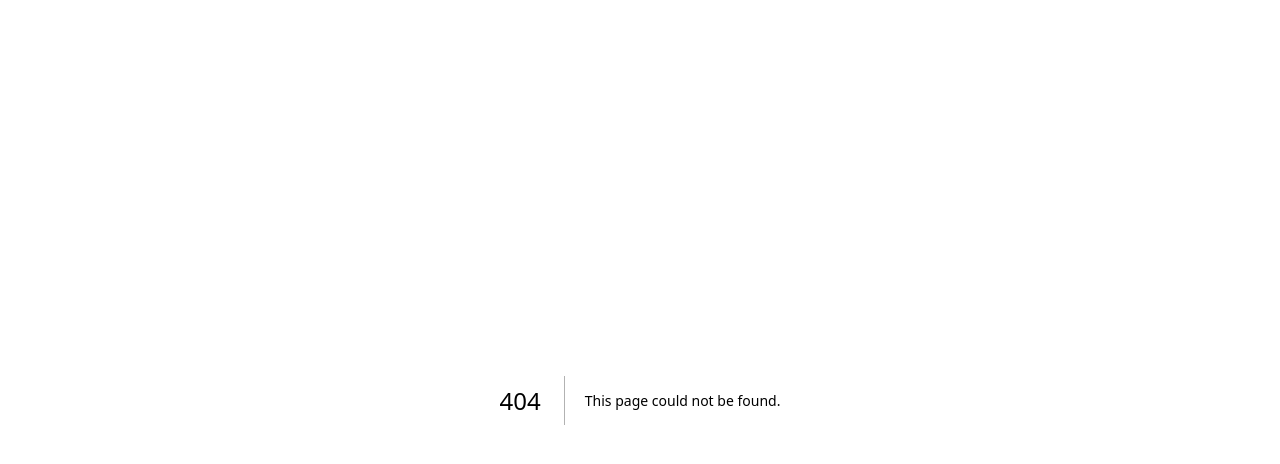
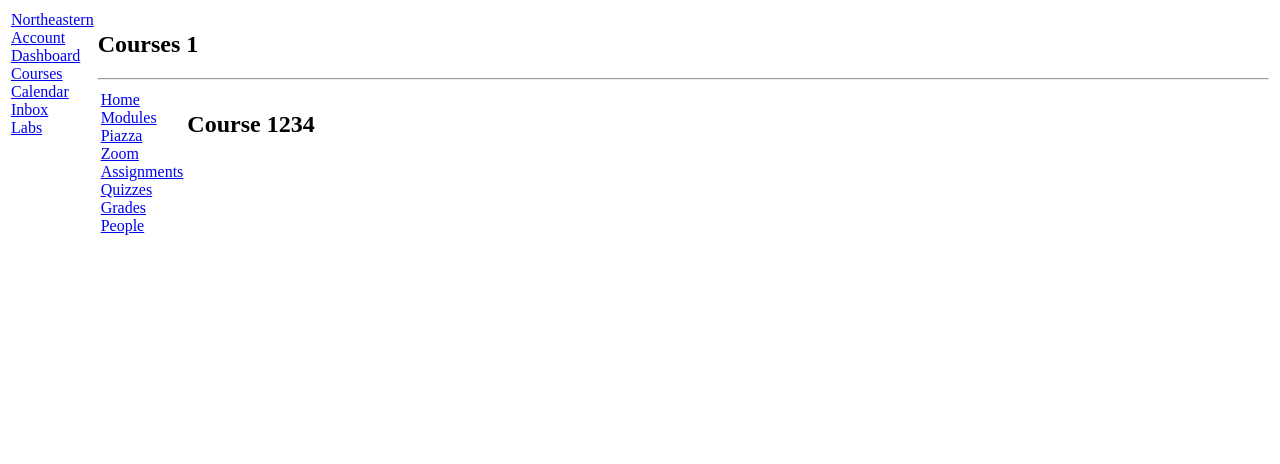
Before and after one commit to jess-hollander/kambaz-next-js, a Next.js app: page /Courses/1 in a window 1280 px wide. Before the commit this address had no page. Shown: the top 464 px of the page. Built offline with nearby package versions, Linux system fonts and the light colour scheme.

Commit message:
add courses

```diff
--- /dev/null
+++ b/app/(Kambaz)/Courses/[cid]/Layout.tsx
@@ -0,0 +1,23 @@
+import { ReactNode } from "react";
+import CourseNavigation from "./Navigation";
+export default async function CoursesLayout(
+    { children, params }:
+        Readonly<{
+            children: ReactNode;
+            params: Promise<{ cid: string }>
+        }>) {
+    const { cid } = await params;
+    return (
+        <div id="wd-courses">
+            <h2>Courses {cid}</h2><hr />
+            <table>
+                <tbody>
+                    <tr>
+                        <td valign="top" width="200"> <CourseNavigation /> </td>
+                        <td valign="top" width="100%"> {children} </td>
+                    </tr>
+                </tbody>
+            </table>
+        </div>
+    );
+}
--- /dev/null
+++ b/app/(Kambaz)/Courses/[cid]/Navigation.tsx
@@ -0,0 +1,18 @@
+import Link from "next/link";
+export default function CourseNavigation() {
+    return (
+        <div id="wd-courses-navigation">
+            <Link href="/Courses/1234/Home">Home</Link><br />
+            <Link href="/Courses/1234/Modules">Modules
+            </Link><br />
+            <Link href="/Courses/1234/Piazza">Piazza</Link><br />
+            <Link href="/Courses/1234/Zoom">Zoom</Link><br />
+            <Link href="/Courses/1234/Assignments">
+                Assignments</Link><br />
+            <Link href="/Courses/1234/Quizzes">Quizzes
+            </Link><br />
+            <Link href="/Courses/1234/Grades">Grades</Link><br />
+            <Link href="/Courses/1234/People/Table">People</Link><br />
+        </div>
+    );
+}
--- /dev/null
+++ b/app/(Kambaz)/Courses/[cid]/page.tsx
@@ -0,0 +1,7 @@
+export default function Courses() {
+    return (
+        <div id="wd-courses">
+            <h2>Course 1234</h2>
+        </div>
+    );
+}
```
